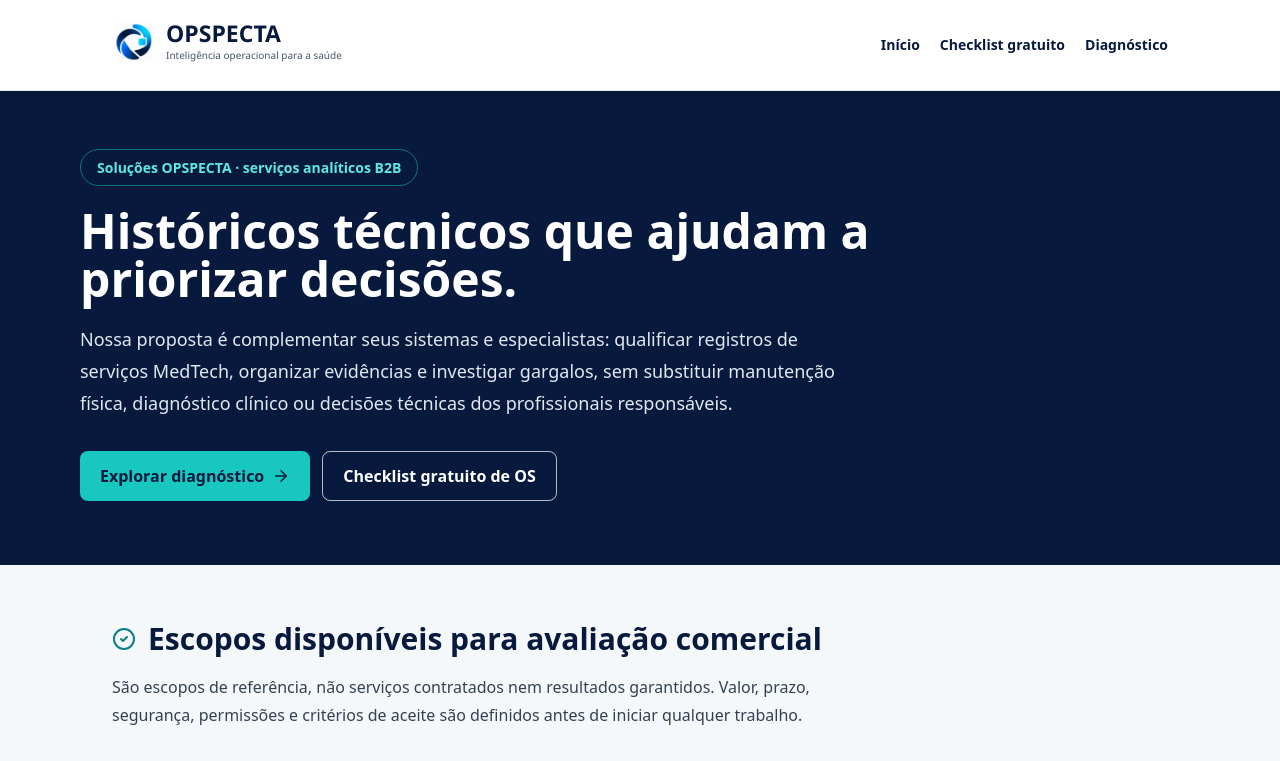
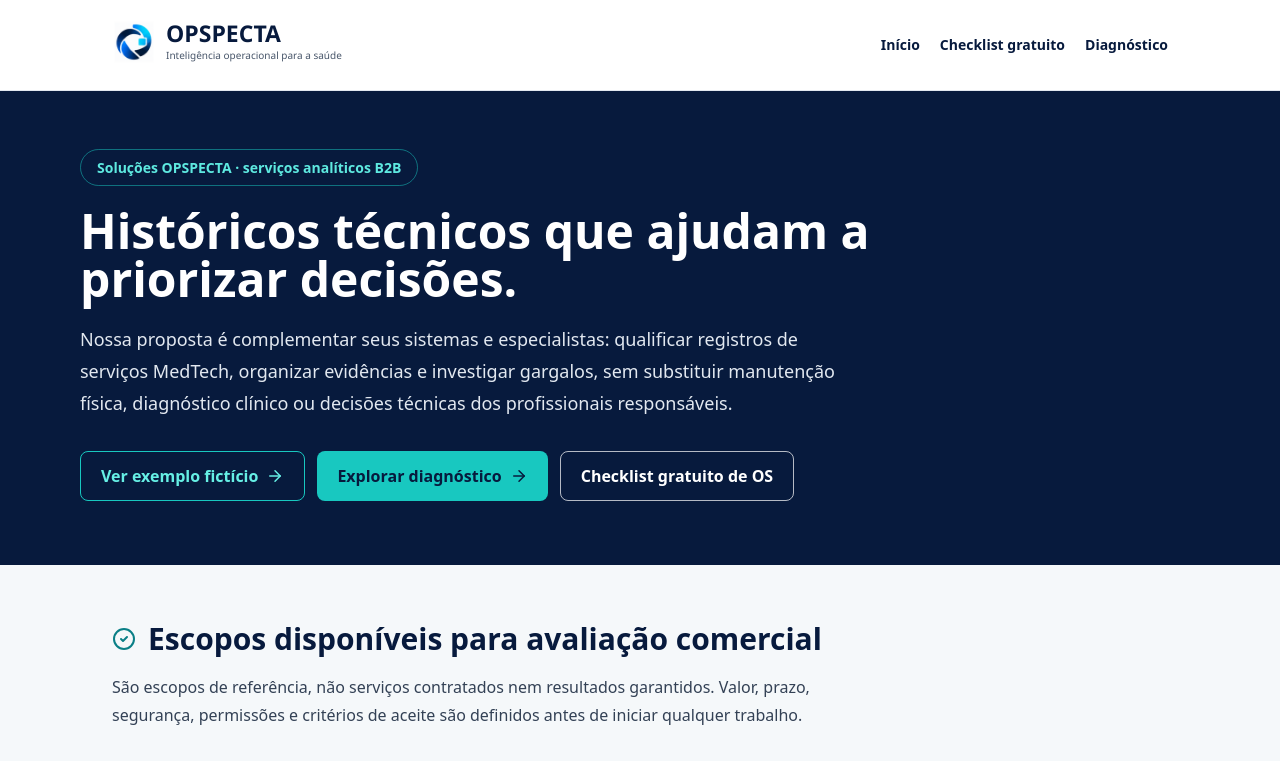
Before and after one commit to FPConnect/fpconnect-rca-copilot, a Next.js app in the folder apps/web/: page /solucoes in a window 1280 px wide. Shown: the top 761 px of the page. Built offline with nearby package versions, Linux system fonts and the light colour scheme; no server answers.

Commit message:
Connect new MedTech offerings with honest illustrative demo

```diff
--- a/apps/web/src/app/solucoes/page.tsx
+++ b/apps/web/src/app/solucoes/page.tsx
@@ -80,6 +80,9 @@ export default function SolucoesPage() {
             ou decisões técnicas dos profissionais responsáveis.
           </p>
           <div className="mt-8 flex flex-wrap gap-3">
+            <Link href="/demonstracao" className="inline-flex min-h-12 items-center gap-2 rounded-lg border border-[#18c8c0] px-5 py-3 font-bold text-[#66efe5] hover:bg-white/10">
+              Ver exemplo fictício <ArrowRight size={18} aria-hidden="true" />
+            </Link>
             <Link href="/diagnostic" className="inline-flex min-h-12 items-center gap-2 rounded-lg bg-[#18c8c0] px-5 py-3 font-black text-[#071a3d] hover:bg-[#43e0d9]">
               Explorar diagnóstico <ArrowRight size={18} aria-hidden="true" />
             </Link>
```
